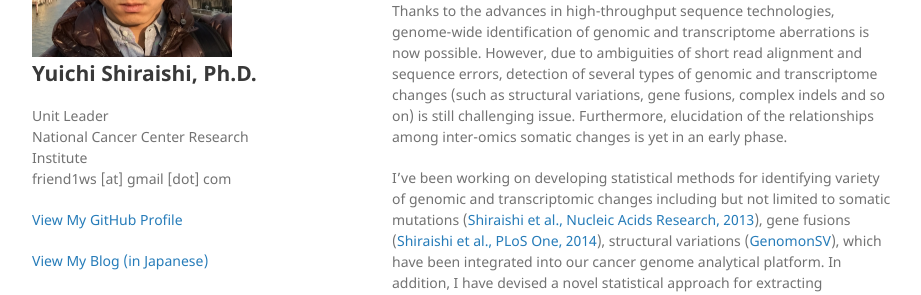
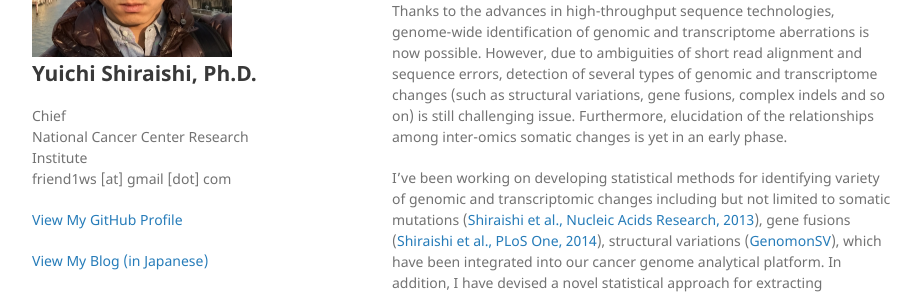
Before and after one commit to friend1ws/friend1ws.github.io, a Jekyll site: the page built from index.md, in a window 1280 px wide. Shown: the part 201-496 px from the top of the page, without its empty margins (178-1099 px from the left). Built offline with Jekyll 4.4.1, drawn with Linux system fonts in a browser that asks for light colours; our own code applies the rules of GitHub Pages for plain Markdown files.

Commit message:
Update _config.yml

```diff
--- a/_config.yml
+++ b/_config.yml
@@ -1,6 +1,5 @@
 title: Yuichi Shiraishi, Ph.D.
-description: Unit Leader</br>National Cancer Center Research Institute</br>friend1ws [at] gmail [dot] com
+description: Chief</br>National Cancer Center Research Institute</br>friend1ws [at] gmail [dot] com
 show_downloads: true
 google_analytics: UA-110011805-1
 theme: jekyll-theme-minimal
-wordpress_url: http://friend1ws.net/blog/
```
